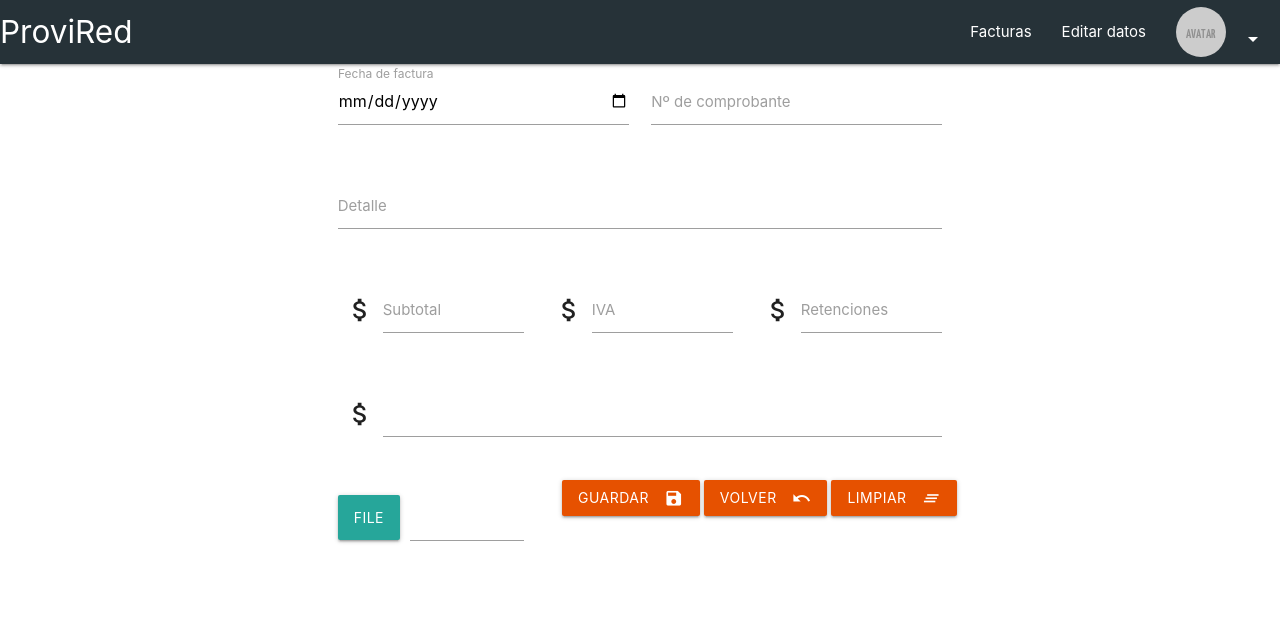
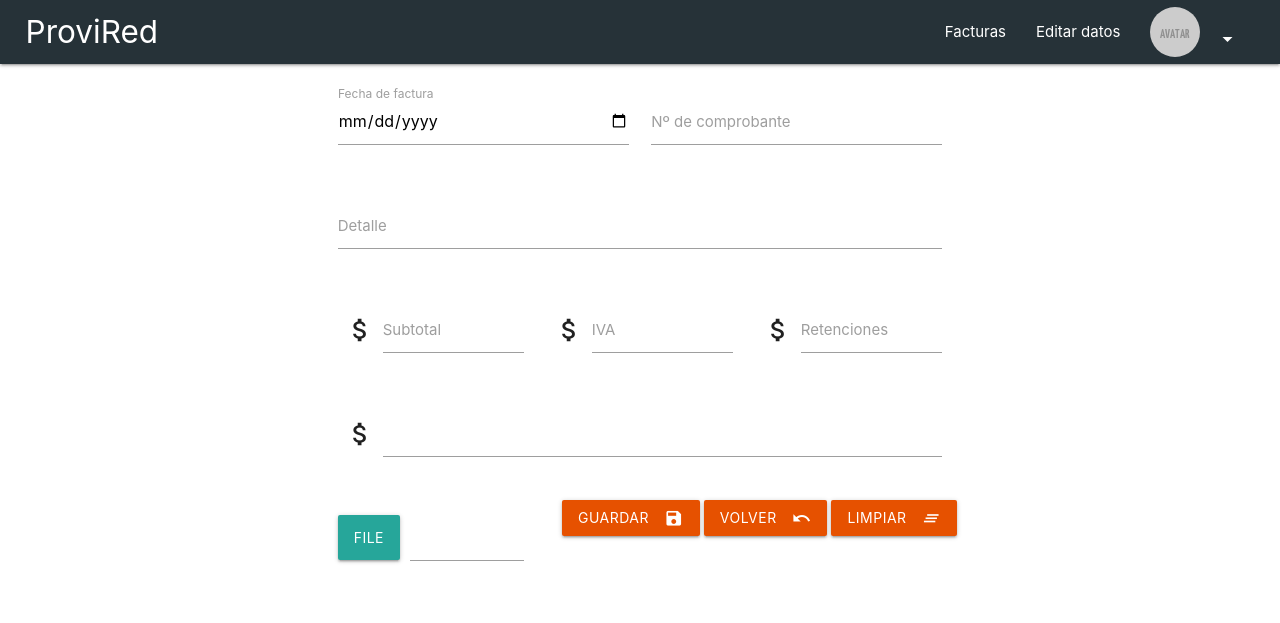
Before and after one commit to MDeBock/CaC-Django, a Django app: page /proveedores/factura-form/ in a window 1280 px wide. Shown: the top 623 px of the page. Run offline with Django 4.2, Linux system fonts and the light colour scheme.

Commit message:
Agregado padding en navbar

```diff
--- a/ProviRed/templates/proveedores/base.html
+++ b/ProviRed/templates/proveedores/base.html
@@ -8,8 +8,8 @@
     <!--Import Google Icon Font-->
     <link href="https://fonts.googleapis.com/icon?family=Material+Icons" rel="stylesheet">
     <!--Import materialize.css-->
-        <link type="text/css" rel="stylesheet" href="{% static 'css/materialize.css' %}"  media="screen,projection"/>
-        <link type="text/css" rel="stylesheet" href="{% static 'css/home.css' %}"  media="screen,projection"/>
+    <link type="text/css" rel="stylesheet" href="{% static 'css/materialize.css' %}" media="screen,projection"/>
+    <link type="text/css" rel="stylesheet" href="{% static 'css/home.css' %}" media="screen,projection"/>
     <title>Provired -
         {% block titulo %}{% filter upper %}Nombre de usuario{% endfilter %}{% endblock titulo %}
     </title>
@@ -24,13 +24,15 @@
         <li><a href="/">Cerrar session</a></li>
 
     </ul>
-<nav class="blue-grey darken-4">
+    <nav class="blue-grey darken-4" style="padding: 0 2%">
         <div class="nav-wrapper">
             <a href="{% url 'index' %}" class="brand-logo">ProviRed</a>
             <ul class="right hide-on-med-and-down">
                 <li><a href="{% url 'home' %}">Facturas</a></li>
                 <li><a href="#">Editar datos</a></li>
-    <li class="collection-item avatar"><a class="dropdown-trigger" href="#!" data-target="dropdown"><i class="material-icons right">arrow_drop_down</i><img src="{% static '/img/' %}avatar.png" alt="" class="circle"></a></li>
+                <li class="collection-item avatar"><a class="dropdown-trigger" href="#!" data-target="dropdown"><i
+                        class="material-icons right">arrow_drop_down</i><img src="{% static '/img/' %}avatar.png" alt=""
+                                                                             class="circle"></a></li>
 
             </ul>
 
```
Lines whose indentation alone changed are shown as unchanged.
